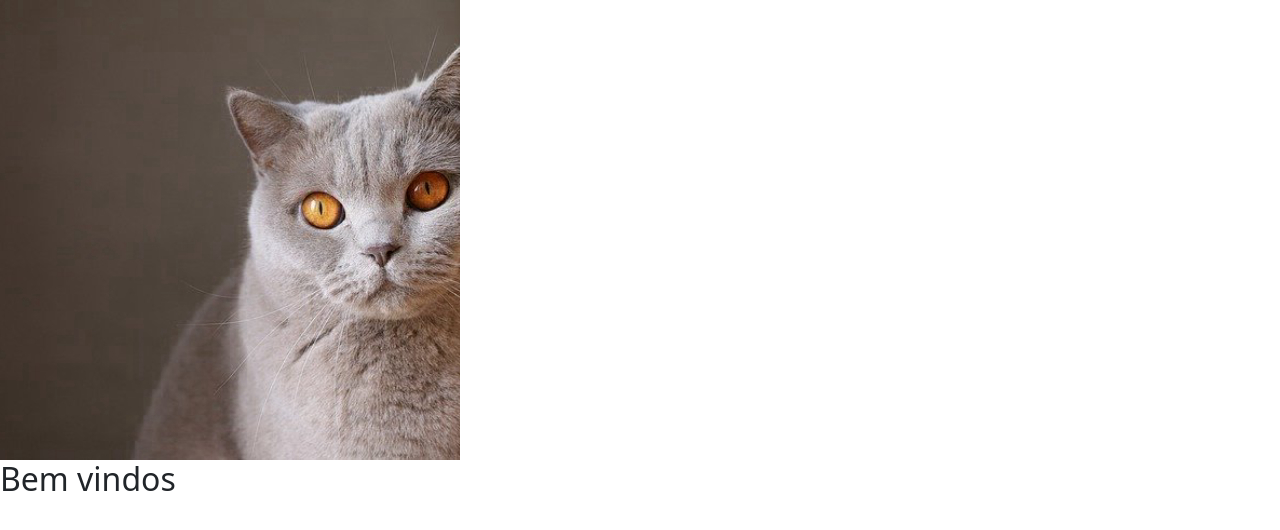
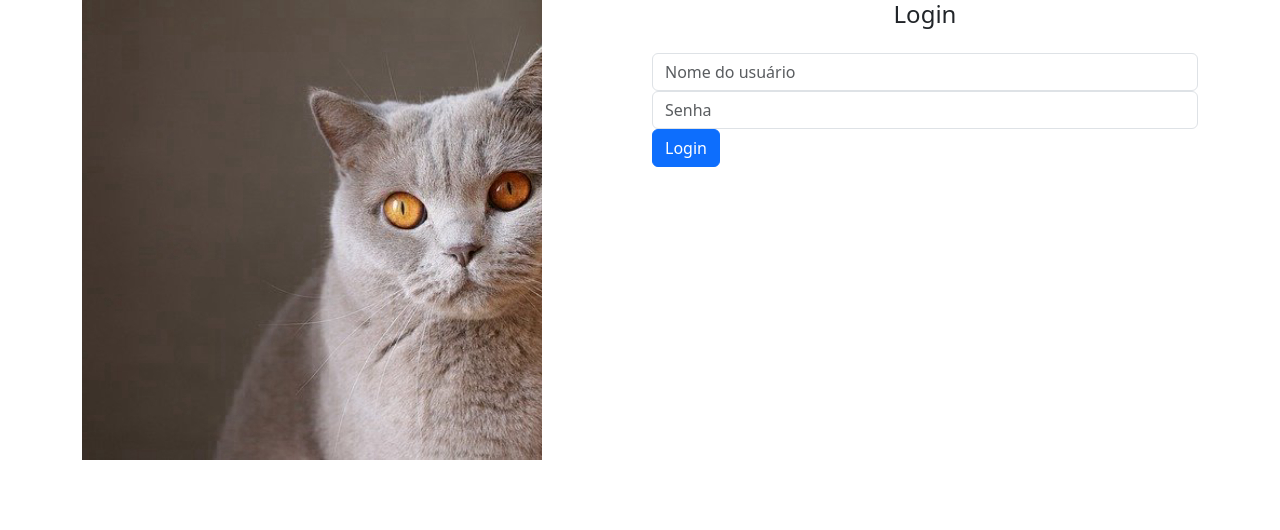
Before and after one commit to sbm-landrade/angular_formularios-main, an Angular app in the folder gatibook/: page /home in a window 1280 px wide. Shown: the top 530 px of the page. Built offline with nearby package versions, Linux system fonts and the light colour scheme.

Commit message:
Implementando formulário Login na página Home

```diff
--- a/gatibook/angular.json
+++ b/gatibook/angular.json
@@ -29,7 +29,7 @@
             ],
             "styles": [
               "src/styles.css",
-              "./node_modules/bootstrap/dist/css/bootstrap-reboot.min.css",
+              "./node_modules/bootstrap/dist/css/bootstrap.min.css",
               "./node_modules/font-awesome/css/font-awesome.css"
             ],
             "scripts": []
--- a/gatibook/src/app/home/home.component.html
+++ b/gatibook/src/app/home/home.component.html
@@ -1,10 +1,14 @@
 <div class="container">
   <div class="row">
     <div class="col-md-6 mb-2">
-      <img class="img-fluid d-none d-sm-block" src="assets\img\home.jpg" alt="imagem de um gato para as boas vindas" />
+      <img
+        class="img-fluid d-none d-sm-block"
+        src="assets/img/home.jpg"
+        alt="Imagem de um gato para as boas vindas"
+      />
     </div>
     <div class="col-md-6">
-      <h2>Bem vindos</h2>
+      <router-outlet></router-outlet>
     </div>
   </div>
 </div>
--- a/gatibook/src/app/home/login/login.component.html
+++ b/gatibook/src/app/home/login/login.component.html
@@ -1 +1,13 @@
-<p>login works!</p>
+<h4 class="text-center">Login</h4>
+
+<form class="form mt-4">
+  <div class="form-group">
+    <input class="form-control" placeholder="Nome do usuário" />
+  </div>
+
+  <div class="form-group">
+    <input type="password" class="form-control" placeholder="Senha" />
+  </div>
+
+  <button type="submit" class="btn btn-primary btn-block">Login</button>
+</form>
--- a/gatibook/src/index.html
+++ b/gatibook/src/index.html
@@ -2,7 +2,7 @@
 <html lang="en">
 <head>
   <meta charset="utf-8">
-  <title>Gatibook</title>
+  <title>Gatitobook</title>
   <base href="/">
   <meta name="viewport" content="width=device-width, initial-scale=1">
   <link rel="icon" type="image/x-icon" href="favicon.ico">
```
Also changed, not shown: gatibook/src/app/home/home-routing.module.ts (+15 -7 lines).
